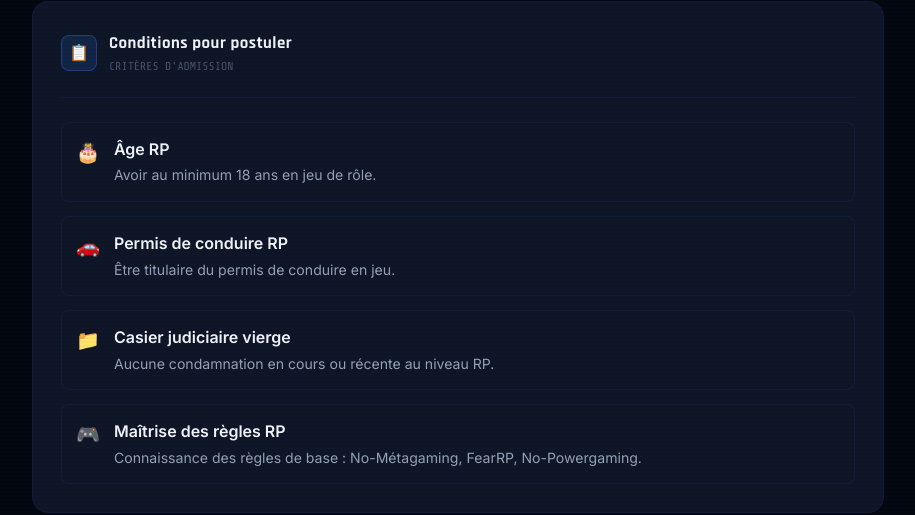
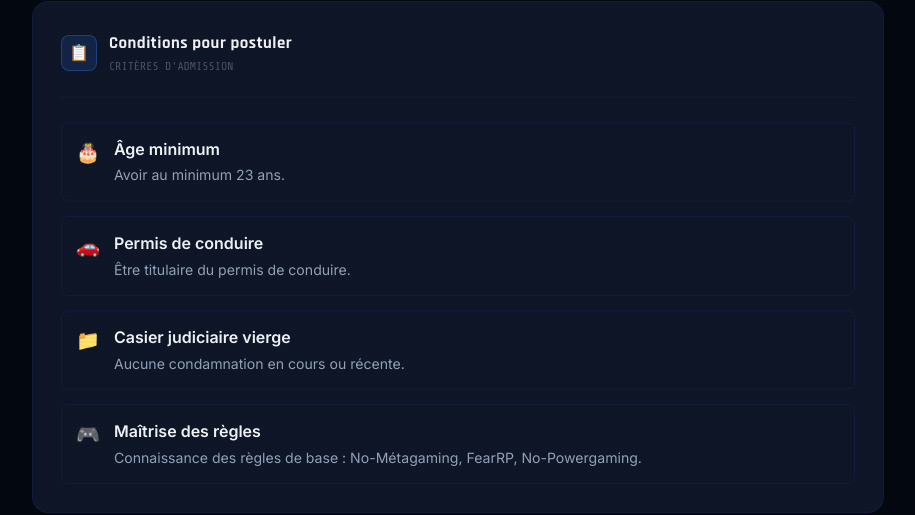
Before and after one commit to louiis-hub/sasp-nord, a plain HTML site: page info.html in a window 1280 px wide. Shown: the part 971-1486 px from the top of the page, without its empty margins (182-1097 px from the left). Drawn offline with nearby package versions, Linux system fonts and the light colour scheme.

Commit message:
Conditions: remove RP mentions, age 23 ans

```diff
--- a/info.html
+++ b/info.html
@@ -144,19 +144,19 @@
     <div style="display:flex;flex-direction:column;gap:14px">
       <div style="display:flex;align-items:flex-start;gap:14px;padding:14px;background:var(--bgCard);border-radius:8px;border:1px solid var(--border0)">
         <span style="font-size:1.2rem;flex-shrink:0">🎂</span>
-        <div><div style="font-weight:600;color:var(--t0);margin-bottom:2px">Âge RP</div><div style="color:var(--t2);font-size:.88rem">Avoir au minimum 18 ans en jeu de rôle.</div></div>
+        <div><div style="font-weight:600;color:var(--t0);margin-bottom:2px">Âge minimum</div><div style="color:var(--t2);font-size:.88rem">Avoir au minimum 23 ans.</div></div>
       </div>
       <div style="display:flex;align-items:flex-start;gap:14px;padding:14px;background:var(--bgCard);border-radius:8px;border:1px solid var(--border0)">
         <span style="font-size:1.2rem;flex-shrink:0">🚗</span>
-        <div><div style="font-weight:600;color:var(--t0);margin-bottom:2px">Permis de conduire RP</div><div style="color:var(--t2);font-size:.88rem">Être titulaire du permis de conduire en jeu.</div></div>
+        <div><div style="font-weight:600;color:var(--t0);margin-bottom:2px">Permis de conduire</div><div style="color:var(--t2);font-size:.88rem">Être titulaire du permis de conduire.</div></div>
       </div>
       <div style="display:flex;align-items:flex-start;gap:14px;padding:14px;background:var(--bgCard);border-radius:8px;border:1px solid var(--border0)">
         <span style="font-size:1.2rem;flex-shrink:0">📁</span>
-        <div><div style="font-weight:600;color:var(--t0);margin-bottom:2px">Casier judiciaire vierge</div><div style="color:var(--t2);font-size:.88rem">Aucune condamnation en cours ou récente au niveau RP.</div></div>
+        <div><div style="font-weight:600;color:var(--t0);margin-bottom:2px">Casier judiciaire vierge</div><div style="color:var(--t2);font-size:.88rem">Aucune condamnation en cours ou récente.</div></div>
       </div>
       <div style="display:flex;align-items:flex-start;gap:14px;padding:14px;background:var(--bgCard);border-radius:8px;border:1px solid var(--border0)">
         <span style="font-size:1.2rem;flex-shrink:0">🎮</span>
-        <div><div style="font-weight:600;color:var(--t0);margin-bottom:2px">Maîtrise des règles RP</div><div style="color:var(--t2);font-size:.88rem">Connaissance des règles de base : No-Métagaming, FearRP, No-Powergaming.</div></div>
+        <div><div style="font-weight:600;color:var(--t0);margin-bottom:2px">Maîtrise des règles</div><div style="color:var(--t2);font-size:.88rem">Connaissance des règles de base : No-Métagaming, FearRP, No-Powergaming.</div></div>
       </div>
     </div>
   </div>
```
